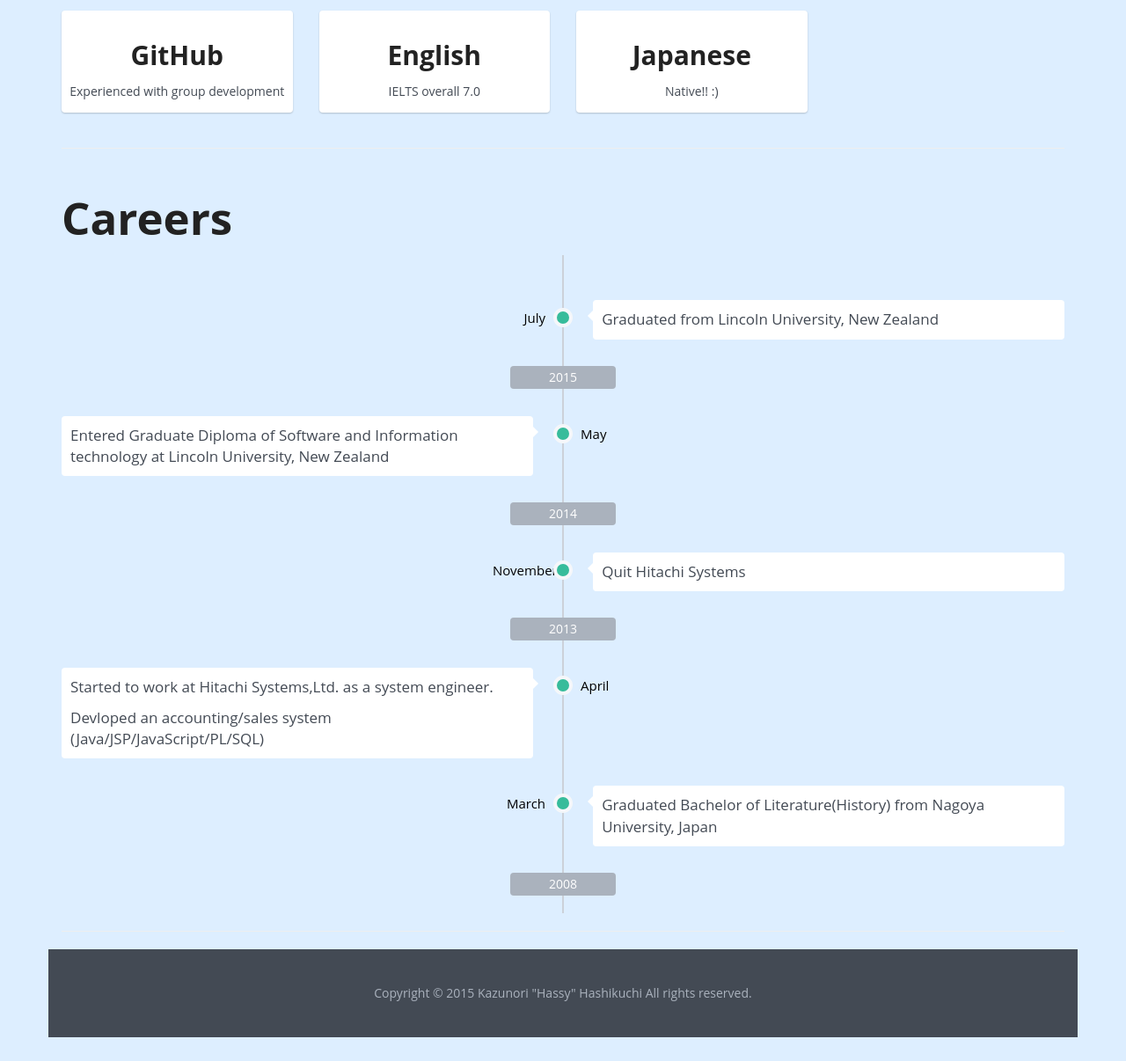
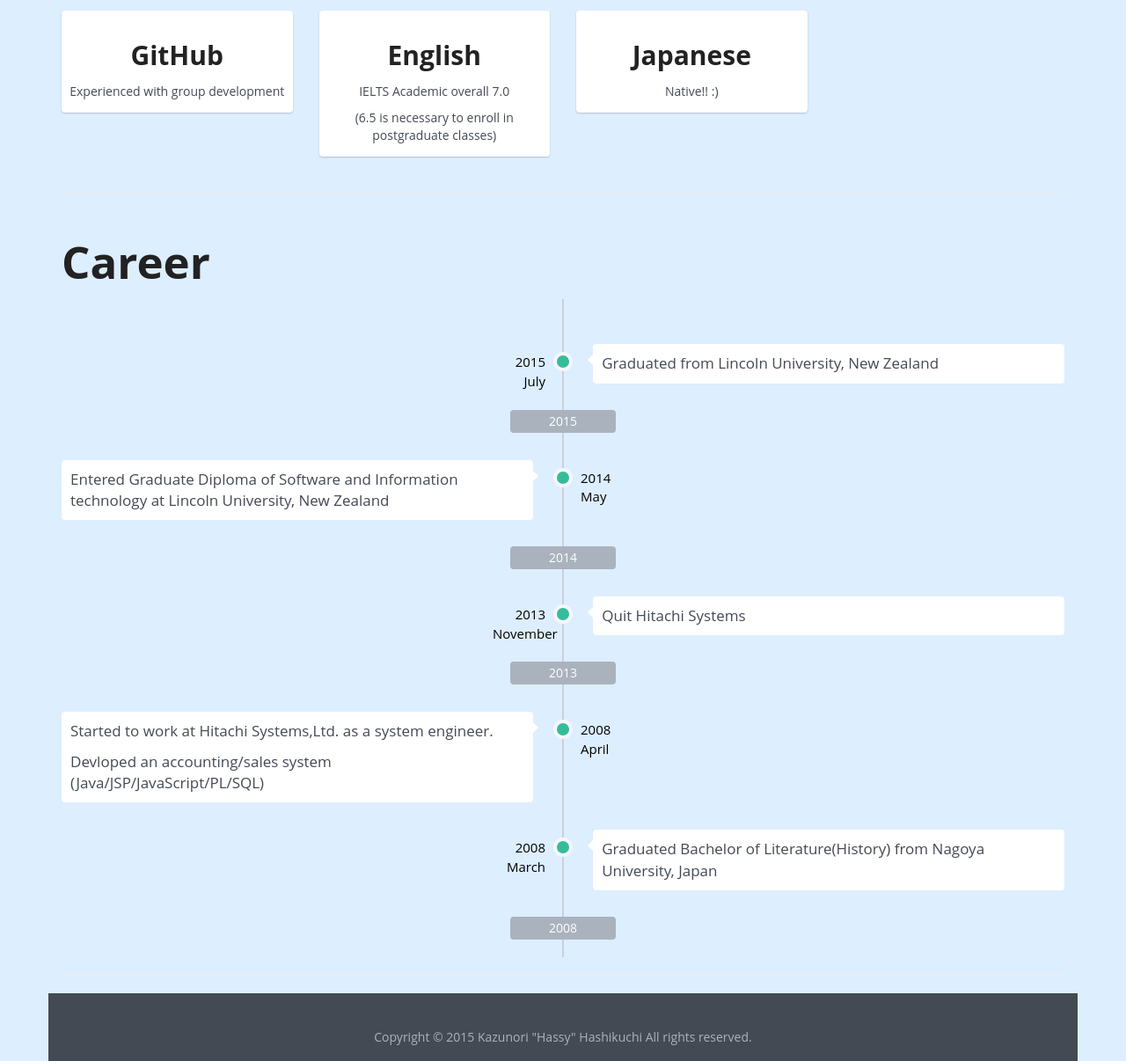
Before and after one commit to hashikuchi/hashikuchi.github.io, a plain HTML site: page index.html in a window 1280 px wide. Shown: the part 1772-2978 px from the top of the page at 88% size. Before the commit the page ends 2951 px from the top, so only its background shows below. Drawn offline with nearby package versions, Linux system fonts and the light colour scheme.

Commit message:
Reflect my friend's advice
- Change the heading of sql and Apache from Middlewares to Technologies
- Add a description of IELTS
- Minor change on the timeline

```diff
--- a/index.html
+++ b/index.html
@@ -165,7 +165,7 @@
 	    		</div>
 			</div>
 		  	<div class="row">
-	    		<div class="col-md-12"><h3>Middlewares</h3></div>
+	    		<div class="col-md-12"><h3>Technologies</h3></div>
 			</div>
 	    	<div class="row">
 	    		<div class="col-sm-6 col-md-3">
@@ -200,7 +200,8 @@
 	    			<div class="thumbnail">
 	    				<div class="text-center">
 	    					<h3>English</h3>
-	    					<p>IELTS overall 7.0</p>
+	    					<p>IELTS Academic overall 7.0</p>
+	    					<p>(6.5 is necessary to enroll in postgraduate classes)</p>
 	    				</div>
 	    			</div>
 	    		</div>
@@ -215,7 +216,7 @@
 			</div>
 			<hr/>
 	    	<div class="row">
-	    		<div class="col-md-12"><h1>Careers</h1></div>
+	    		<div class="col-md-12"><h1>Career</h1></div>
 			</div>
 	    	<div class="row">
 	    		<div class="col-md-12">
@@ -223,7 +224,7 @@
 	    				<dl>
 	    					<dd class="pos-right clearfix">
 	    							<div class="circ"></div>
-	    							<div class="time">July</div>
+	    							<div class="time">2015 July</div>
 	    							<div class="events">
 	    								<div class="events-body">
 	    									<p>Graduated from Lincoln University, New Zealand</p>
@@ -233,7 +234,7 @@
 	    					<dt>2015</dt>
 	    						<dd class="pos-left clearfix">
 	    							<div class="circ"></div>
-	    							<div class="time">May</div>
+	    							<div class="time">2014 May</div>
 	    							<div class="events">
 	    								<div class="events-body">
 	    									<p>Entered Graduate Diploma of Software and Information technology at Lincoln University, New Zealand</p>
@@ -243,7 +244,7 @@
 	    					<dt>2014</dt>
 	    						<dd class="pos-right clearfix">
 	    							<div class="circ"></div>
-	    							<div class="time">November</div>
+	    							<div class="time">2013 November</div>
 	    							<div class="events">
 	    								<div class="events-body">
 	    									<p>Quit Hitachi Systems</p>
@@ -253,7 +254,7 @@
 	    					<dt>2013</dt>
 	    						<dd class="pos-left clearfix">
 	    							<div class="circ"></div>
-	    							<div class="time">April</div>
+	    							<div class="time">2008 April</div>
 	    							<div class="events">
 	    								<div class="events-body">
 	    									<p>Started to work at Hitachi Systems,Ltd. as a system engineer.</p>
@@ -263,7 +264,7 @@
 	    						</dd>
 	    						<dd class="pos-right clearfix">
 	    							<div class="circ"></div>
-	    							<div class="time">March</div>
+	    							<div class="time">2008 March</div>
 	    							<div class="events">
 	    								<div class="events-body">
 	    									<p>Graduated Bachelor of Literature(History) from Nagoya University, Japan</p>
```
